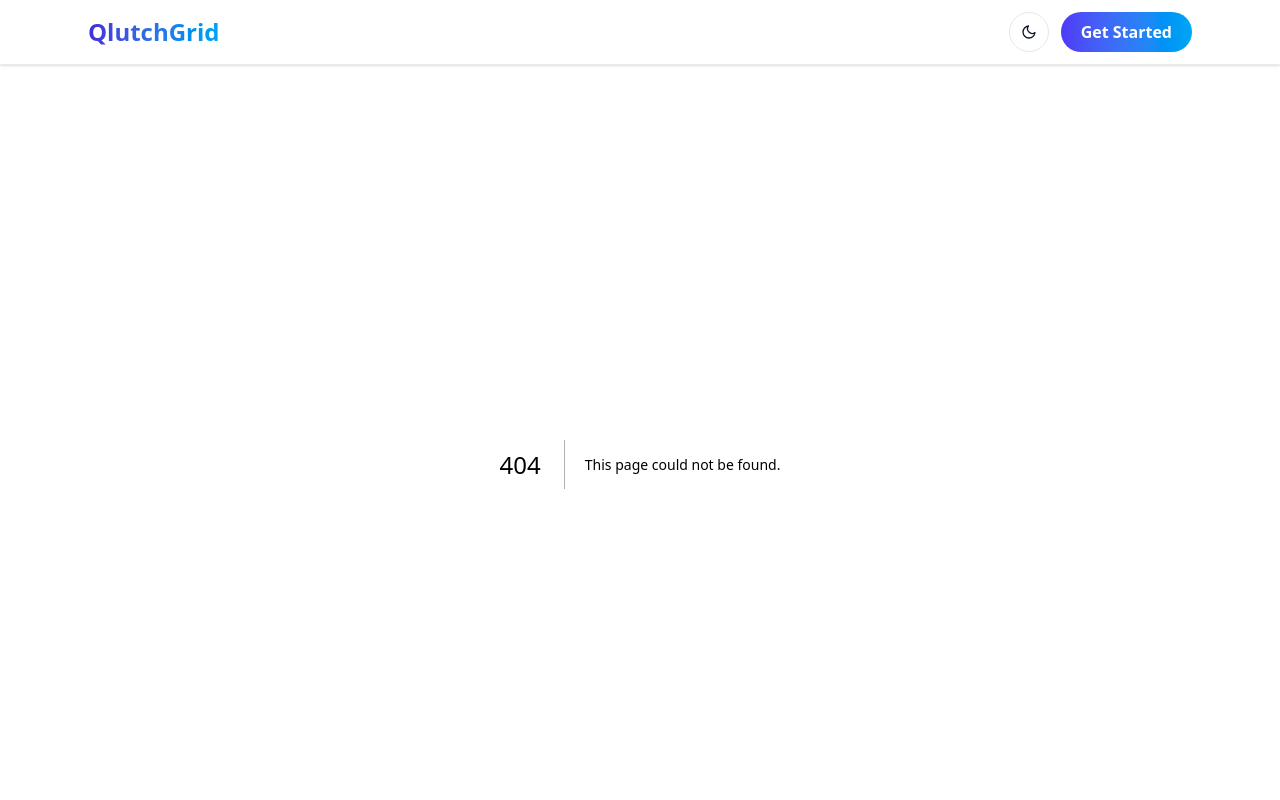
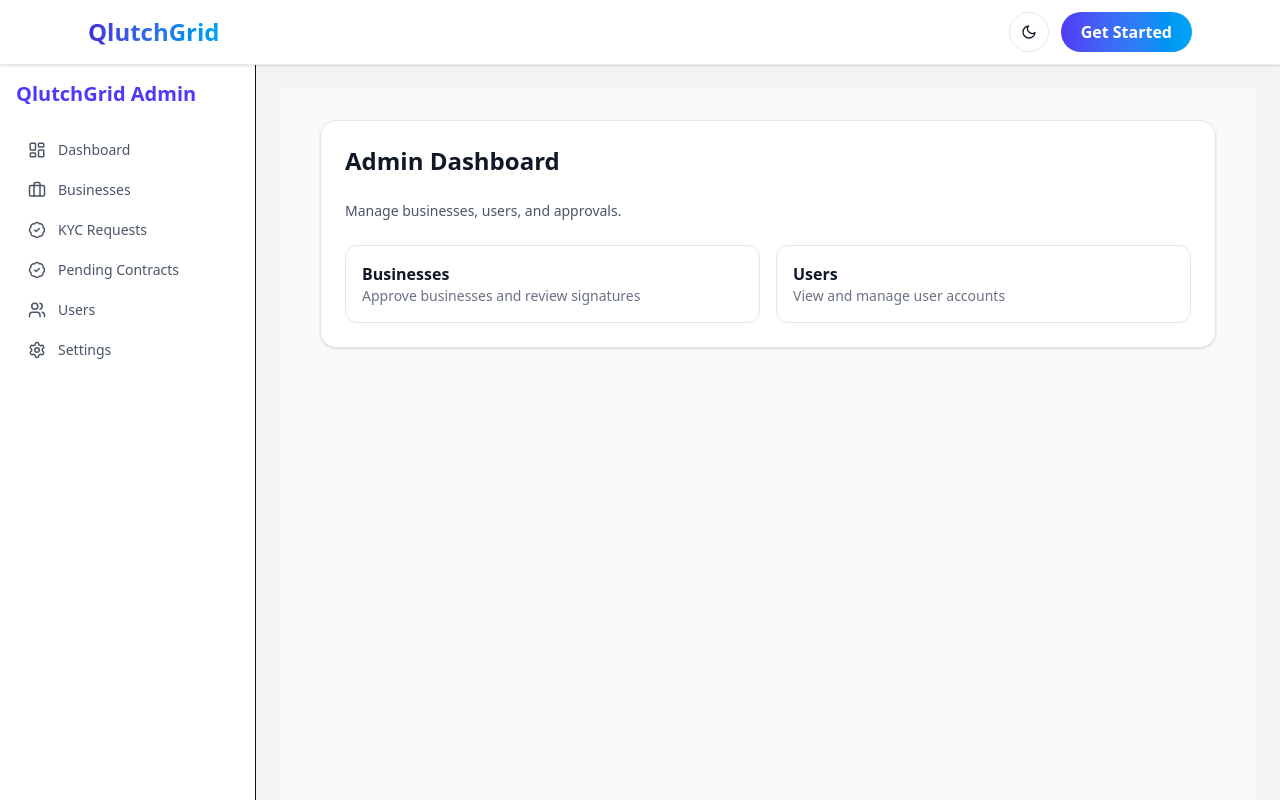
Before and after one commit to qlutchgridbusiness-del/QG-UI, a Next.js app: page /admin in a window 1280 px wide. Before the commit this address had no page. Shown: the top 800 px of the page. Built offline with nearby package versions, Linux system fonts and the light colour scheme.

Commit message:
update admin page

```diff
--- /dev/null
+++ b/src/app/admin/page.tsx
@@ -0,0 +1,44 @@
+"use client";
+
+import Link from "next/link";
+
+export default function AdminHomePage() {
+  return (
+    <div className="min-h-screen bg-gray-50 dark:bg-slate-950 px-4 py-8">
+      <div className="max-w-4xl mx-auto bg-white dark:bg-slate-900 rounded-2xl shadow p-6 space-y-6 border border-gray-200 dark:border-slate-800">
+        <h1 className="text-2xl font-bold text-gray-900 dark:text-slate-100">
+          Admin Dashboard
+        </h1>
+        <p className="text-sm text-gray-600 dark:text-slate-400">
+          Manage businesses, users, and approvals.
+        </p>
+
+        <div className="grid gap-4 sm:grid-cols-2">
+          <Link
+            href="/admin/businesses"
+            className="rounded-xl border border-gray-200 dark:border-slate-800 p-4 hover:border-indigo-400"
+          >
+            <div className="font-semibold text-gray-900 dark:text-slate-100">
+              Businesses
+            </div>
+            <div className="text-sm text-gray-500 dark:text-slate-400">
+              Approve businesses and review signatures
+            </div>
+          </Link>
+
+          <Link
+            href="/admin/users"
+            className="rounded-xl border border-gray-200 dark:border-slate-800 p-4 hover:border-indigo-400"
+          >
+            <div className="font-semibold text-gray-900 dark:text-slate-100">
+              Users
+            </div>
+            <div className="text-sm text-gray-500 dark:text-slate-400">
+              View and manage user accounts
+            </div>
+          </Link>
+        </div>
+      </div>
+    </div>
+  );
+}
```
